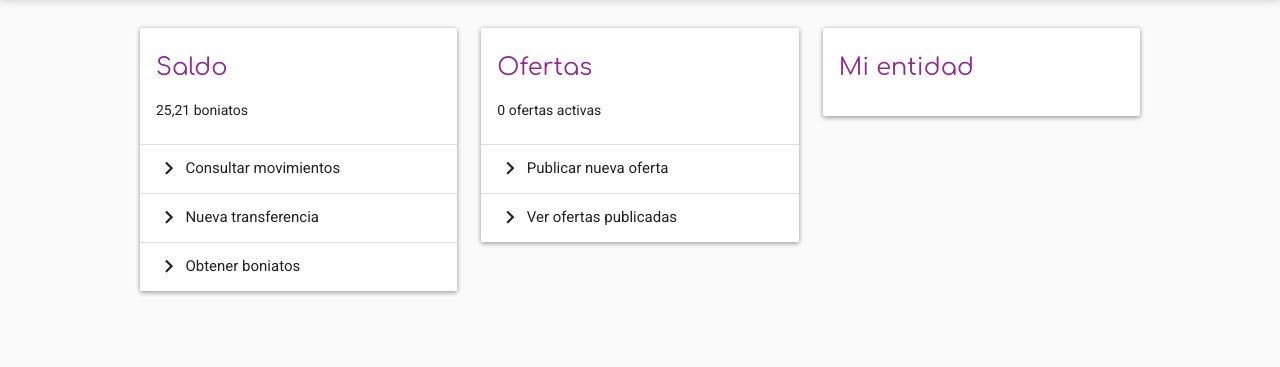
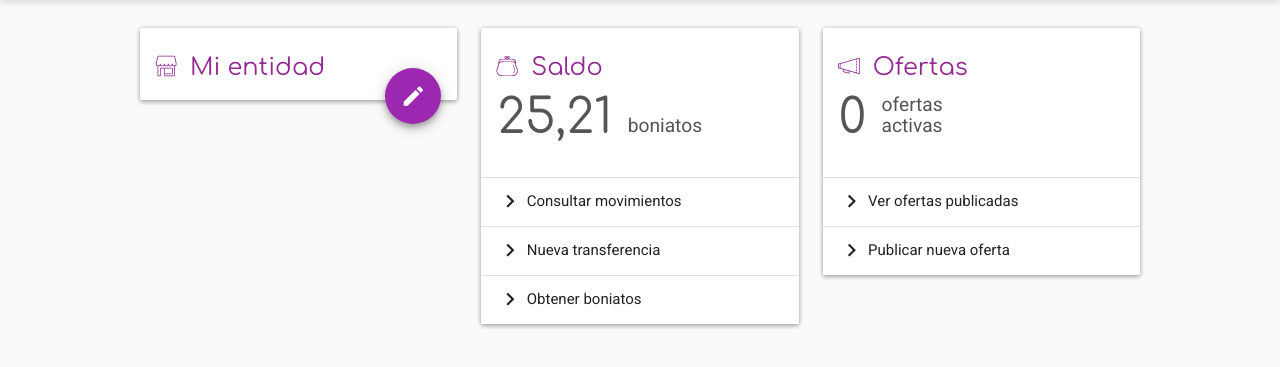
Before and after one commit to Mercado-Social-de-Madrid/eticsAppServer, a Django app: page /dashboard/ in a window 1280 px wide. Shown: the part 122-489 px from the top of the page. Run offline with Django 3.2, Linux system fonts and the light colour scheme; the visitor is signed in with stand-in values (Sample User, id 1); data that the repository does not hold is empty; some libraries are stand-ins or nearby versions.

Commit message:
Finished dashboard

```diff
--- a/currency/views/main.py
+++ b/currency/views/main.py
@@ -1,3 +1,4 @@
+from django.contrib.auth import get_user_model
 from django.contrib.auth.decorators import login_required
 from django.shortcuts import render
 
@@ -8,7 +9,12 @@ def index(request):
 
 @login_required
 def profile(request):
+    UserModel = get_user_model()
+    type, entity = UserModel.get_related_entity(request.user)
 
     params = {}
+    if type != 'none':
+        params['type'] = type
+        params['entity'] = entity
 
     return render(request, 'profile/index.html', params)
--- a/static/css/styles.css
+++ b/static/css/styles.css
@@ -93,3 +93,35 @@ h1, h2, h3, .primary-title{
     background-size:cover;
     background-repeat:no-repeat;
 }
+
+.card .card-top-img{
+    height:140px;
+    background-size:cover;
+    background-repeat:no-repeat;
+    background-position:center;
+}
+.card > .btn-float{
+    position:absolute;
+    bottom:-1.5rem;
+    right:1rem;
+
+}
+
+.figure .number{
+    display: inline-block;
+    font-size:3rem;
+    font-family: 'Comfortaa', cursive;
+    margin-top:-1rem;
+    color:#555;
+    vertical-align:bottom;
+    padding-right:12px;
+}
+.figure .label{
+    position:relative;
+    top:-1rem;
+    display:inline-block;
+    vertical-align:bottom;
+    line-height:1.3rem;
+    color:#555;
+    font-size:1.2rem;
+}
--- a/templates/profile/index.html
+++ b/templates/profile/index.html
@@ -5,10 +5,30 @@
 {% block content %}
 <div class="container">
     <div class="row">
+
+        <div class="col-md-4">
+            <div class="card mb-4">
+                {% if entity.first_photo_url %}
+                <div class="card-top-img" style="background-image:url('{{entity.first_photo_url}}')"></div>
+                {% endif %}
+                <div class="card-body">
+                    <div class="card-title primary-title mb-0"><h3 class="mb-0"><i class="ic ic-entity"></i> Mi entidad</h3></div>
+                    <div class="card-text">
+                    {% if entity %}
+                        <p class="lead mt-0"> {{ entity }}</p>
+                    {% endif %}
+                    </div>
+
+                </div>
+                <a class="btn btn-primary btn-float btn-lg" href="{% url 'entity_edit' entity.pk %}"><i class="material-icons">mode_edit</i></a>
+            </div>
+
+        </div>
+
         <div class="col-md-4">
             <div class="card mb-4">
                 <div class="card-body">
-                    <div class="card-title primary-title"><h3>Saldo</h3></div>
+                    <div class="card-title primary-title"><h3><i class="ic ic-wallet"></i> Saldo</h3></div>
                     <div class="figure">
                         <span class="number">25,21</span>
                         <span class="label">boniatos</span>
@@ -26,29 +46,23 @@
         <div class="col-md-4">
             <div class="card mb-4">
                 <div class="card-body">
-                    <div class="card-title primary-title"><h3>Ofertas</h3></div>
+                    <div class="card-title primary-title"><h3><i class="ic ic-news"></i> Ofertas</h3></div>
                     <div class="figure">
                         <span class="number">0</span>
-                        <span class="label">ofertas activas</span>
+                        <span class="label">ofertas <br/>activas</span>
                     </div>
                 </div>
 
                  <div class="list-group list-group-flush">
+                     <a class="list-group-item list-group-item-action" href="#"><i class="material-icons">chevron_right</i> Ver ofertas publicadas</a>
                     <a class="list-group-item list-group-item-action" href="#"><i class="material-icons">chevron_right</i> Publicar nueva oferta</a>
-                    <a class="list-group-item list-group-item-action" href="#"><i class="material-icons">chevron_right</i> Ver ofertas publicadas</a>
+
                   </div>
 
             </div>
         </div>
 
-        <div class="col-md-4">
-            <div class="card mb-4">
-                <div class="card-body">
-                    <div class="card-title primary-title"><h3>Mi entidad</h3></div>
 
-                </div>
-            </div>
-        </div>
     </div>
 </div>
 {% endblock content %}
```
